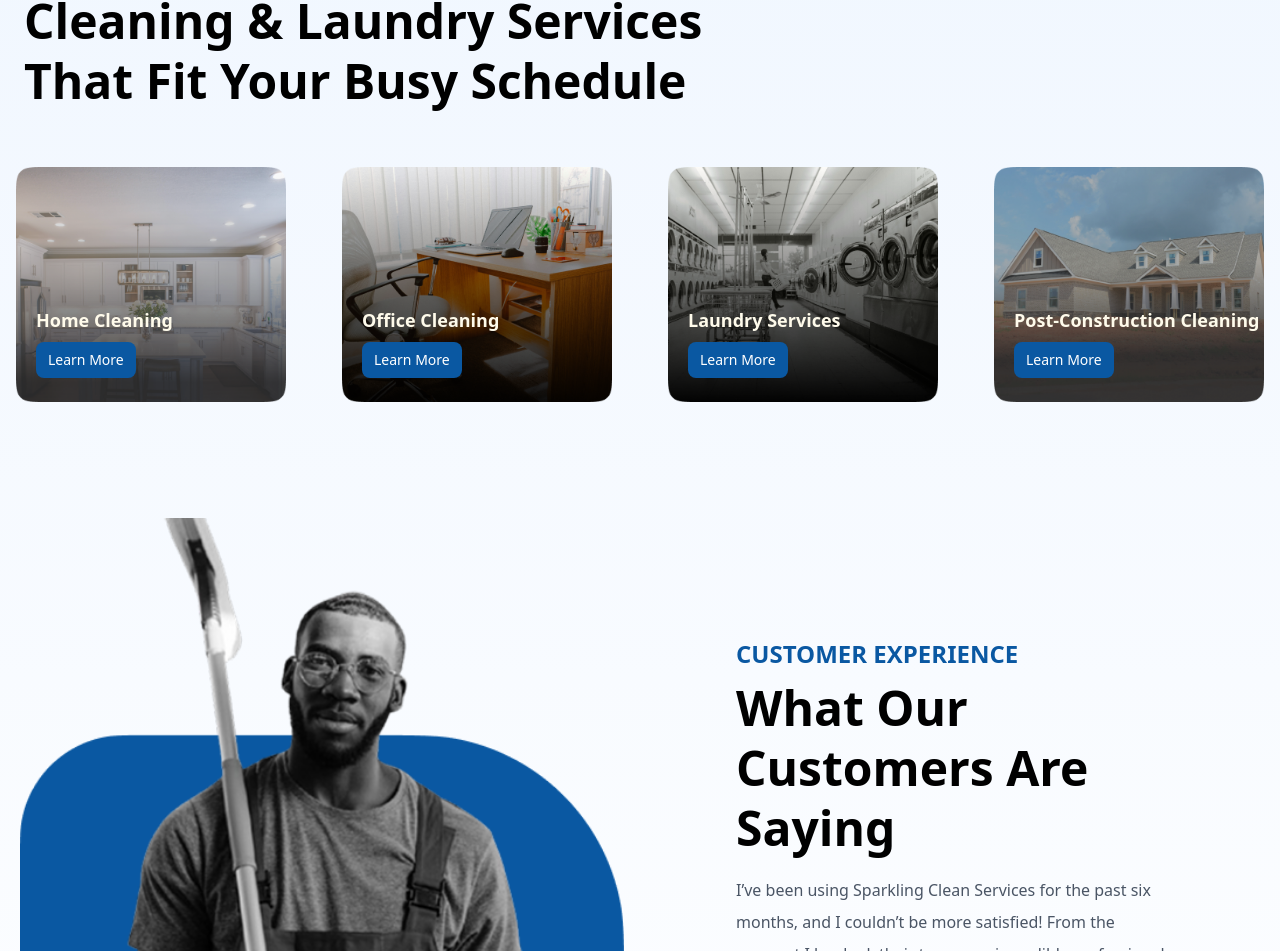
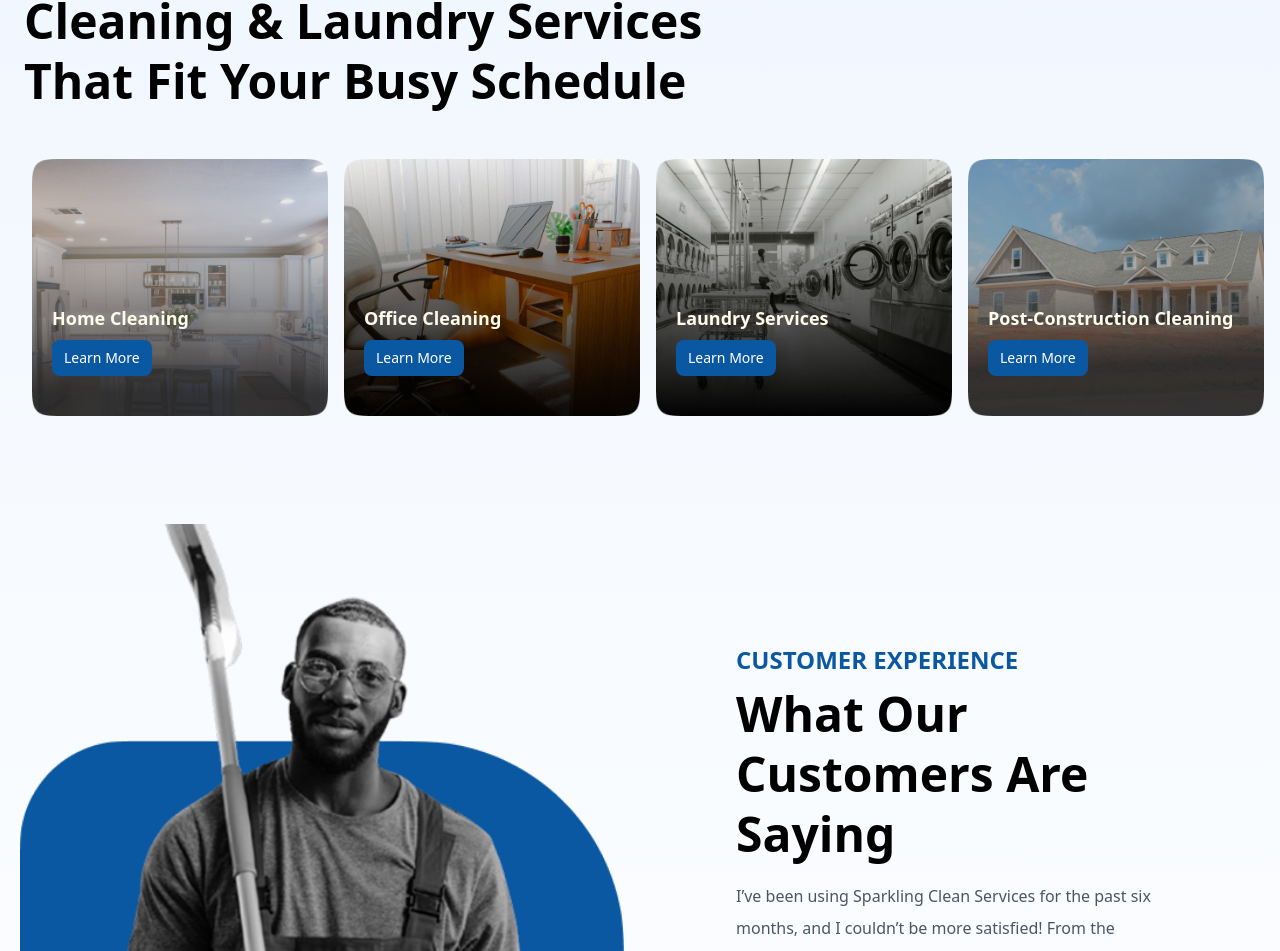
Before and after one commit to oyelajakenny/totaltouch, a Next.js app in the folder app/: page / in a window 1280 px wide. Shown: the part 1888-2839 px from the top of the page. Built offline with nearby package versions, Linux system fonts and the light colour scheme.

Commit message:
Added some styling

```diff
--- a/app/components/BookService.js
+++ b/app/components/BookService.js
@@ -13,7 +13,7 @@ const BookService = () => {
         </h3>
       </div>
 
-      <div className="grid grid-cols-2 md:grid-cols-2 lg:grid-cols-4 gap-6 mt-10">
+      <div className="grid grid-cols-2 md:grid-cols-2 lg:grid-cols-4 gap-4 mt-10 px-6">
         {services.map((book) => (
           <BookServiceCard key={book.id} book={book} />
         ))}
--- a/app/components/BookServiceCard.js
+++ b/app/components/BookServiceCard.js
@@ -3,7 +3,7 @@ import React from 'react'
 
 export const BookServiceCard = ({book}) => {
   return (
-    <div className="relative w-full  border-gray-300 rounded-lg p-4 flex flex-col justify-between hover:shadow-lg transition-shadow duration-300">
+    <div className="relative w-full  border-gray-300 rounded-lg flex flex-col justify-between m-2">
       <div className="w-full  overflow-hidden rounded-lg">
         <img
           src={book.img}
```
